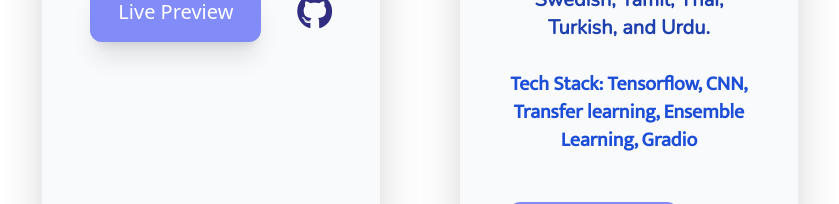
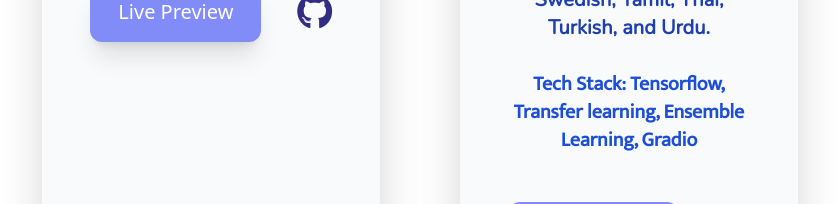
Before and after one commit to somenath203/My-Portfolio-Project, a React (Create React App) app: page /ml-projects in a window 1280 px wide. Shown: the part 8750-8954 px from the top of the page, without its empty margins (11-850 px from the left). Built offline with nearby package versions, Linux system fonts and the light colour scheme; a web font is replaced by a local one.

Commit message:
Update AllMlProjects.js

```diff
--- a/src/pages/AllMlProjects.js
+++ b/src/pages/AllMlProjects.js
@@ -294,7 +294,7 @@ const AllMlProjects = () => {
             projectPic: LanguageIdentifierProjImg,
             heightOfImg: 'h-60',
             widthOfImg: 'w-screen',
-            techStack: 'Tensorflow, CNN, Transfer learning, Ensemble Learning, Gradio',
+            techStack: 'Tensorflow, Transfer learning, Ensemble Learning, Gradio',
             projectLivePreviewLink: 'https://huggingface.co/spaces/som11/language-predictor',
             projectGithubLink: 'https://github.com/somenath203/Language-Identifier-using-Tensorflow'
         },
```
